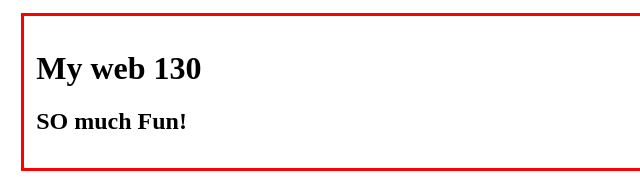
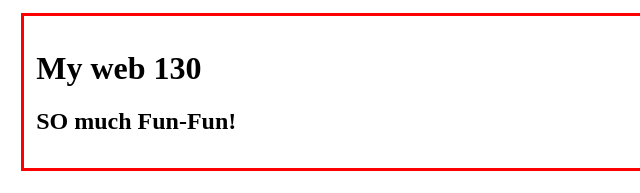
Before and after one commit to marinalev/web130, a plain HTML site: page index.html in a window 1280 px wide. Shown: the top 193 px of the page, 0-640 px from the left. Drawn offline with Linux system fonts and the light colour scheme.

Commit message:
second commit

```diff
--- a/index.html
+++ b/index.html
@@ -5,7 +5,7 @@
   <body>
     <header>
       <h1>My web 130</h1>
-      <h2>SO much Fun!</h2>
+      <h2>SO much Fun-Fun!</h2>
     </header>
     <div id="main">I am main</div>
     <aside>I am a sidebar</aside>
```
